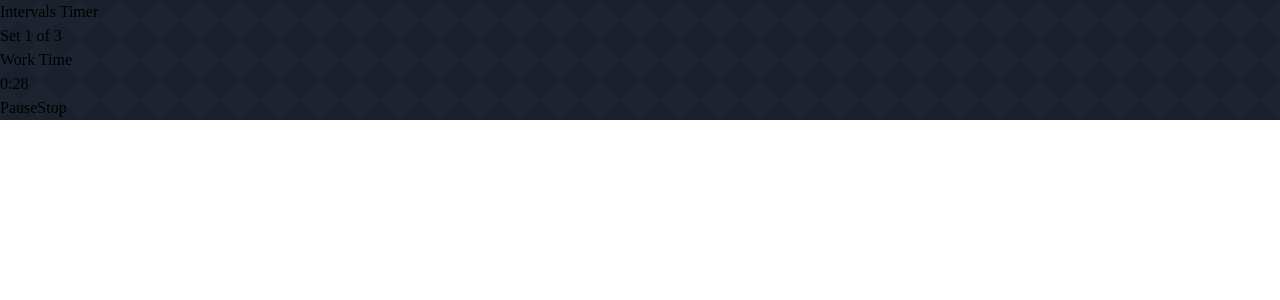
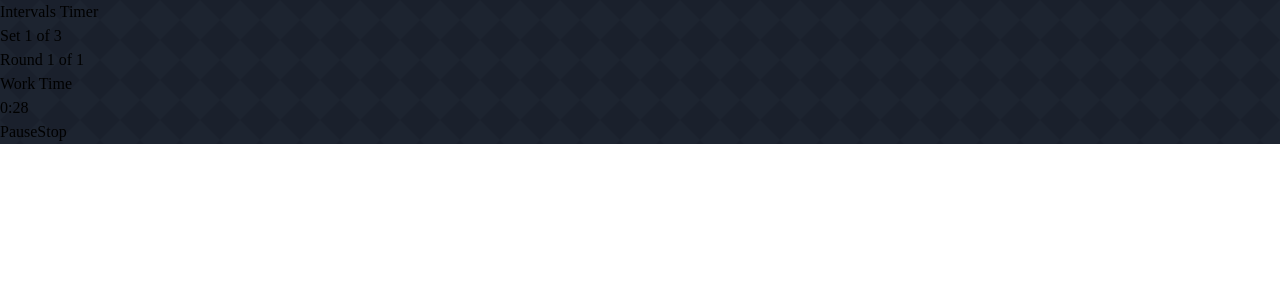
Before and after one commit to summer-marie/intervals-timer, a React (Vite) app in the folder client/: page / in a window 1280 px wide. Both pictures are taken after a click on the button "Start Timer". Shown: the top 300 px of the page. Built offline with nearby package versions, Linux system fonts and the light colour scheme.

Commit message:
Add configurable rounds per set (1-8) with updated UI layout

```diff
--- a/client/src/App.jsx
+++ b/client/src/App.jsx
@@ -4,6 +4,7 @@ import './App.css'
 function App() {
   // State for user selections
   const [roundDuration, setRoundDuration] = useState(30)
+  const [roundCount, setRoundCount] = useState(1)
   const [sets, setSets] = useState(3)
   const [breakDuration, setBreakDuration] = useState(30)
 
@@ -11,6 +12,7 @@ function App() {
   const [isRunning, setIsRunning] = useState(false)
   const [isPaused, setIsPaused] = useState(false)
   const [currentSet, setCurrentSet] = useState(1)
+  const [currentRound, setCurrentRound] = useState(1)
   const [timeLeft, setTimeLeft] = useState(0)
   const [isBreak, setIsBreak] = useState(false)
   const [isComplete, setIsComplete] = useState(false)
@@ -26,27 +28,30 @@ function App() {
     } else if (isRunning && !isPaused && timeLeft === 0) {
       // Handle round/break transitions
       if (isBreak) {
-        // Break is over, start next round
-        if (currentSet < sets) {
+        // Break is over, start next set
         setCurrentSet(prev => prev + 1)
+        setCurrentRound(1)
         setTimeLeft(roundDuration)
         setIsBreak(false)
       } else {
-          // Workout complete
-          setIsRunning(false)
-          setIsComplete(true)
+        // Round is over
+        if (currentRound < roundCount) {
+          // More rounds in this set, continue to next round
+          setCurrentRound(prev => prev + 1)
+          setTimeLeft(roundDuration)
+        } else if (currentSet < sets) {
+          // Set completed, check if we need a break between sets
+          if (breakDuration > 0) {
+            setTimeLeft(breakDuration)
+            setIsBreak(true)
+          } else {
+            // No break, go directly to next set
+            setCurrentSet(prev => prev + 1)
+            setCurrentRound(1)
+            setTimeLeft(roundDuration)
           }
         } else {
-        // Round is over, start break or finish
-        if (currentSet < sets && breakDuration > 0) {
-          setTimeLeft(breakDuration)
-          setIsBreak(true)
-        } else if (currentSet < sets) {
-          // No break, go to next round
-          setCurrentSet(prev => prev + 1)
-          setTimeLeft(roundDuration)
-        } else {
-          // Workout complete
+          // Last set completed - workout complete
           setIsRunning(false)
           setIsComplete(true)
         }
@@ -54,12 +59,13 @@ function App() {
     }
 
     return () => clearInterval(interval)
-  }, [isRunning, isPaused, timeLeft, currentSet, sets, roundDuration, breakDuration, isBreak])
+  }, [isRunning, isPaused, timeLeft, currentSet, currentRound, sets, roundCount, roundDuration, breakDuration, isBreak])
 
   const startTimer = () => {
     setIsRunning(true)
     setIsPaused(false)
     setCurrentSet(1)
+    setCurrentRound(1)
     setTimeLeft(roundDuration)
     setIsBreak(false)
     setIsComplete(false)
@@ -77,6 +83,7 @@ function App() {
     setIsRunning(false)
     setIsPaused(false)
     setCurrentSet(1)
+    setCurrentRound(1)
     setTimeLeft(0)
     setIsBreak(false)
     setIsComplete(false)
@@ -98,8 +105,24 @@ function App() {
           <div className="bg-white/10 backdrop-blur-sm rounded-lg p-6 mb-6 max-w-md mx-auto">
             <h2 className="text-xl font-semibold text-white mb-4">Setup Your Workout</h2>
 
-            {/* Round Duration Dropdown */}
-            <div className="mb-4">
+            {/* Round Count and Duration - Flex Layout */}
+            <div className="flex gap-4 mb-4">
+              <div className="flex-1">
+                <label className="block text-white text-sm font-medium mb-2">
+                  Round Count
+                </label>
+                <select
+                  value={roundCount}
+                  onChange={(e) => setRoundCount(Number(e.target.value))}
+                  className="w-full px-3 py-2 bg-white rounded-md text-gray-900 focus:outline-none focus:ring-2 focus:ring-blue-500"
+                >
+                  {[1,2,3,4,5,6,7,8].map(num => (
+                    <option key={num} value={num}>{num} round{num > 1 ? 's' : ''}</option>
+                  ))}
+                </select>
+              </div>
+
+              <div className="flex-1">
                 <label className="block text-white text-sm font-medium mb-2">
                   Round Duration
                 </label>
@@ -113,6 +136,7 @@ function App() {
                   <option value={30}>30 seconds</option>
                   <option value={60}>60 seconds</option>
                 </select>
+              </div>
             </div>
 
             {/* Sets Dropdown */}
@@ -165,6 +189,9 @@ function App() {
             <div className="text-white mb-8 text-center">
               <div className="text-4xl md:text-6xl font-bold mb-4">
                 Set {currentSet} of {sets}
+              </div>
+              <div className="text-2xl md:text-3xl font-medium mb-2">
+                Round {currentRound} of {roundCount}
               </div>
               <div className="text-2xl md:text-4xl opacity-75">
                 {isBreak ? 'Break Time' : 'Work Time'}
```
Lines whose indentation alone changed are shown as unchanged.
